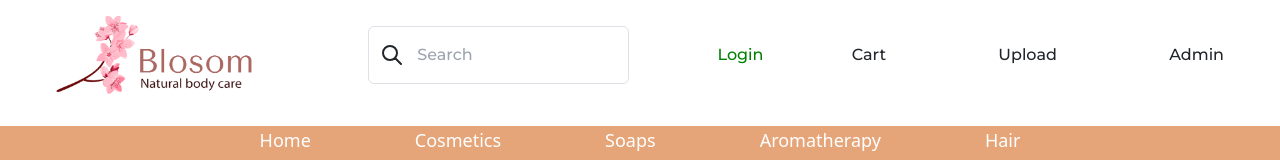
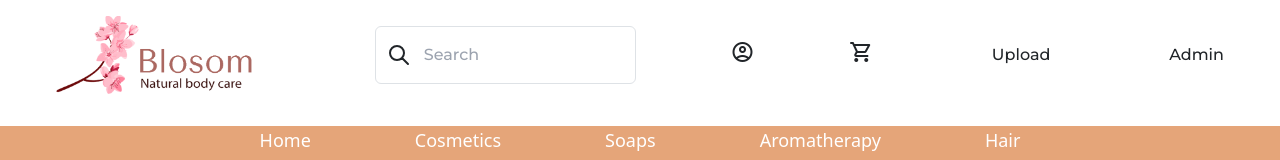
Before and after one commit to Ecommerce-MAC/Blossom-Front, a React (Vite) app: page / in a window 1280 px wide. Shown: the top 160 px of the page. Built offline with nearby package versions, Linux system fonts and the light colour scheme; a web font is replaced by a local one.

Commit message:
added Icons Navbar

```diff
--- a/index.html
+++ b/index.html
@@ -18,6 +18,11 @@
       href="https://fonts.googleapis.com/css2?family=Inter:wght@500&family=Montserrat:wght@300;500;700&family=Overlock:wght@400;900&display=swap"
       rel="stylesheet"
     />
+    <link
+      rel="stylesheet"
+      href="https://fonts.googleapis.com/css2?family=Material+Symbols+Outlined:opsz,wght,FILL,GRAD@20..48,100..700,0..1,-50..200"
+    />
+
   </head>
   <body>
     <div id="root"></div>
--- /dev/null
+++ b/src/Styles/Navbar.css
@@ -0,0 +1,9 @@
+
+.material-symbols-outlined {
+
+  font-variation-settings:
+  'FILL' ,
+  'wght' 500,
+  'GRAD' 10,
+  'opsz' 70
+}
--- a/src/components/navbar.jsx
+++ b/src/components/navbar.jsx
@@ -3,7 +3,7 @@ import React, { Fragment } from "react";
 import Login from "./Login"
 import Registration from "./Registration"
 import { useState } from "react";
-
+import "../Styles/Navbar.css";
 export default function Navbar ()  {
   const [showModal, setShowModal] = useState(false);
 
@@ -43,8 +43,10 @@ export default function Navbar ()  {
 
         <Fragment>
         <div>
-           <button className= "text-green bg-blue-700 hover:bg-pink" onClick={() => setShowModal(true)}>
-            Login
+           <button className= "text-dark bg-blue-700 hover:bg-pink" onClick={() => setShowModal(true)}>
+              <span className="material-symbols-outlined">
+                account_circle
+              </span>
            </button>
         </div>
         <Login isVisible={showModal} onClose={() => setShowModal(false)}>
@@ -52,9 +54,11 @@ export default function Navbar ()  {
         </Login>
         </Fragment>
         <button className="text-green-500 bg-blue-700 hover:bg-pink-500 px-4 py-2 rounded" onClick={() => window.location.href='/CartView'}>
-        Cart
-      </button>
-      <button className="text-green-500 bg-blue-700 hover:bg-pink-500 px-4 py-2 rounded" onClick={() => window.location.href='/UploadProduct'}>
+            <span className="material-symbols-outlined">
+             shopping_cart
+            </span>
+        </button>
+      <button className=".material-symbols-outlined text-green-500 bg-blue-700 hover:bg-pink-500 px-4 py-2 rounded" onClick={() => window.location.href='/UploadProduct'}>
         Upload
       </button>
       <button className="text-green-500 bg-blue-700 hover:bg-pink-500 px-4 py-2 rounded" onClick={() => window.location.href='/AdminView'}>
```
